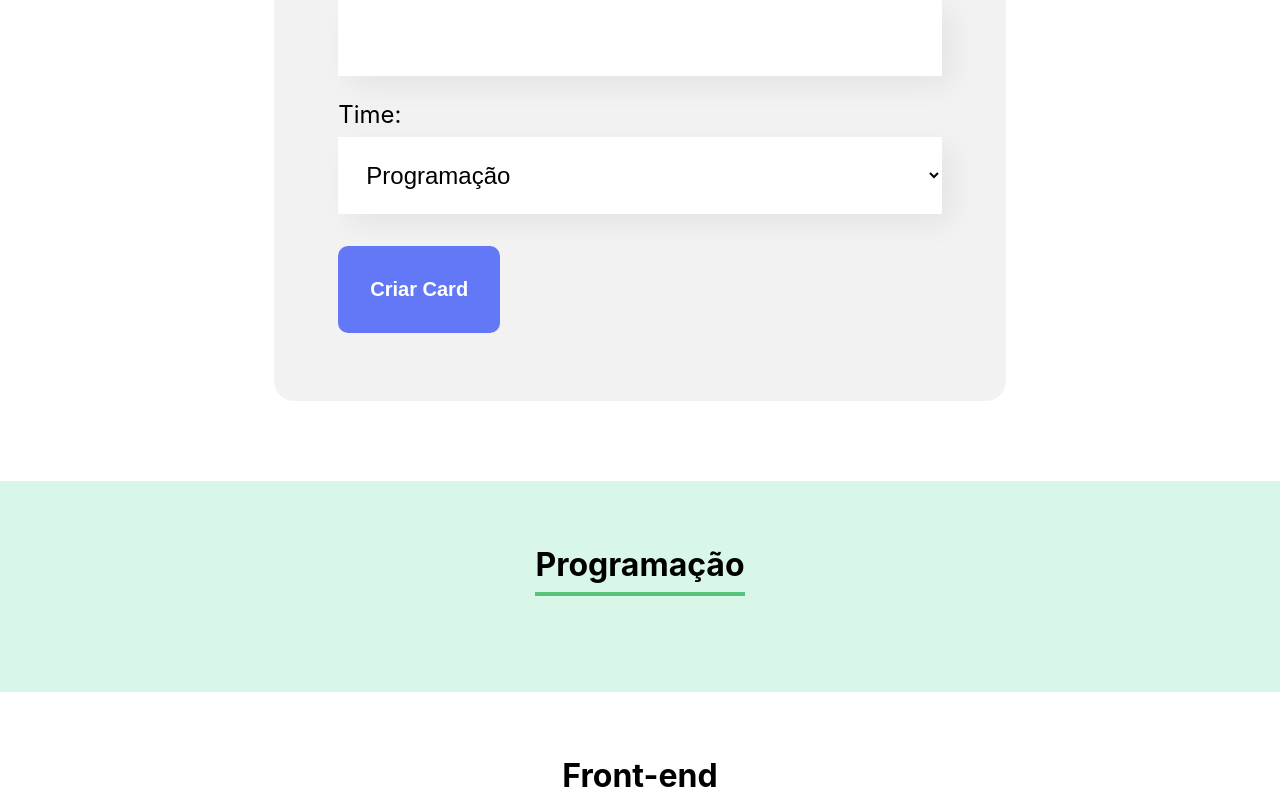
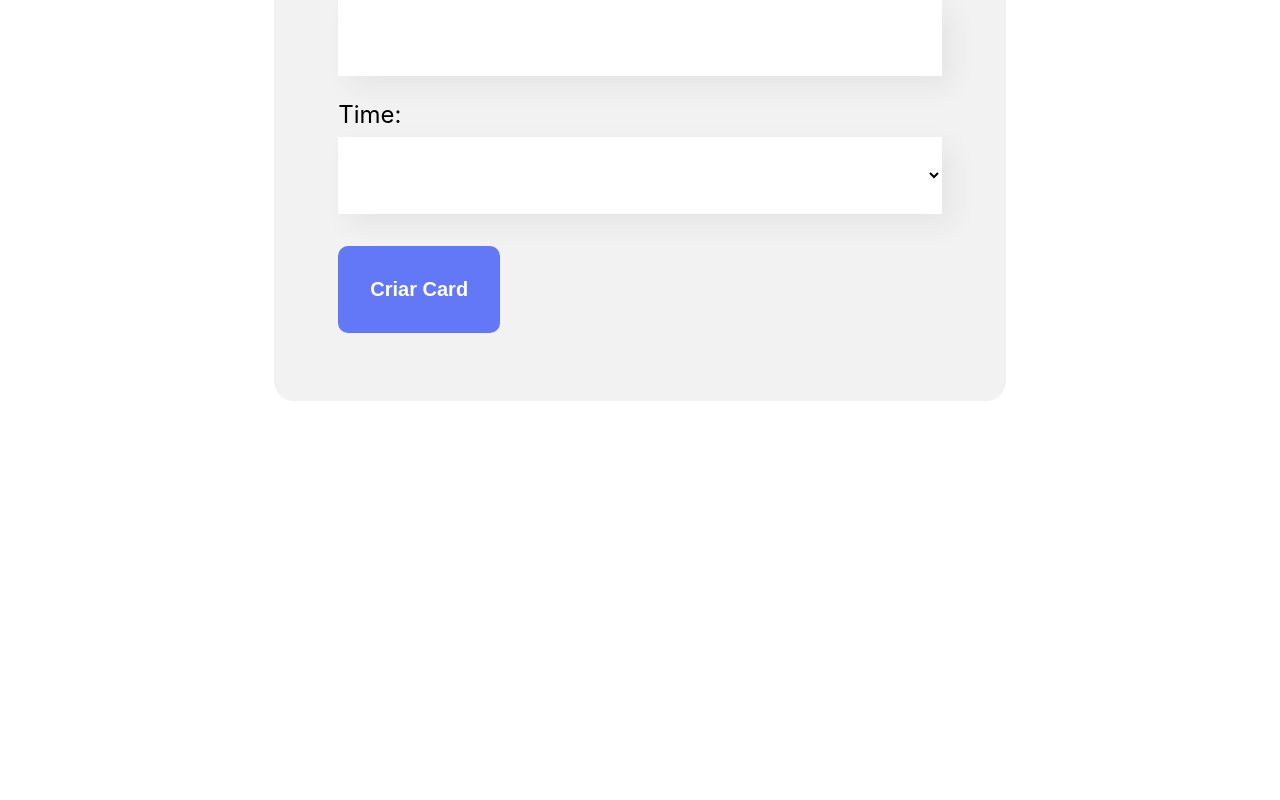
Before and after one commit to Fonte-s/Organograma-React, a React (Create React App) app: page / in a window 1280 px wide. Shown: the part 1060-1860 px from the top of the page. After the commit the page ends 1541 px from the top, so only its background shows below. Built offline with nearby package versions, Linux system fonts and the light colour scheme.

Commit message:
Update finale

```diff
--- a/src/App.js
+++ b/src/App.js
@@ -49,7 +49,8 @@
   const [Colaboradores, setColaboradores] = useState ([])
 
   const aoNovoColaboradorAdicionado = (colaborador) => {
-    console.log(colaborador)
+
+    debugger
     setColaboradores([...Colaboradores, colaborador])
   }
 
--- a/src/componentes/Colaborador/index.js
+++ b/src/componentes/Colaborador/index.js
@@ -1,12 +1,12 @@
 import './Colaborador.css'
 import {props} from 'react'
 
-const Colaborador = ({nome,imagem,cargo}) => {
+const Colaborador = ({nome,imagem,cargo, corDeFundo}) => {
 
     return (
 
         <div className='colaborador'>
-            <div className='cabecalho'>
+            <div className='cabecalho' style={{backgroundColor: corDeFundo}}>
                 <img src={imagem} alt='props.nome'></img>
             </div>
             <div className='rodape'>
--- a/src/componentes/Formulario/index.js
+++ b/src/componentes/Formulario/index.js
@@ -25,6 +25,10 @@
         imagem,
         time
        })
+       setNome('')
+       setCargo('')
+       setImagem('')
+       setTime('')
     }
 
 
--- a/src/componentes/ListaSuspensa/index.js
+++ b/src/componentes/ListaSuspensa/index.js
@@ -10,8 +10,8 @@
 
     <div className='lista-suspensa'>
         <label>{props.label}</label>
-        <select onChange={evento => props.aoAlterado(evento.target.value)} required={props.required} value={props.value}>
-
+        <select onChange={evento => props.aoAlterado(evento.target.value)} required={props.required} value={props.valor}>
+        <option value=""></option>
          {props.itens.map(item => (<option key={item.nome}> {item.nome} </option>))}
         </select>
     </div>
--- a/src/componentes/Time/index.js
+++ b/src/componentes/Time/index.js
@@ -6,11 +6,13 @@
 const Time = (props) => {
 
  return (
-    <section  className='time' style={{ backgroundColor: props.corSecundaria }}>
+
+    (props.Colaboradores.length > 0) && <section  className='time'
+     style={{ backgroundColor: props.corSecundaria }}>
 
         <h3 style={{borderColor: props.corPrimaria }}>{props.nome}</h3>
         <div className='colaboradores'>
-         {props.Colaboradores.map( colaborador => <Colaborador nome= {colaborador.nome} cargo ={colaborador.cargo} imagem={colaborador.imagem} />)}
+         {props.Colaboradores.map( colaborador => <Colaborador corDeFundo={props.corPrimaria} key={colaborador.nome} nome= {colaborador.nome} cargo ={colaborador.cargo} imagem={colaborador.imagem} />)}
          </div>
     </section>
  )
```
